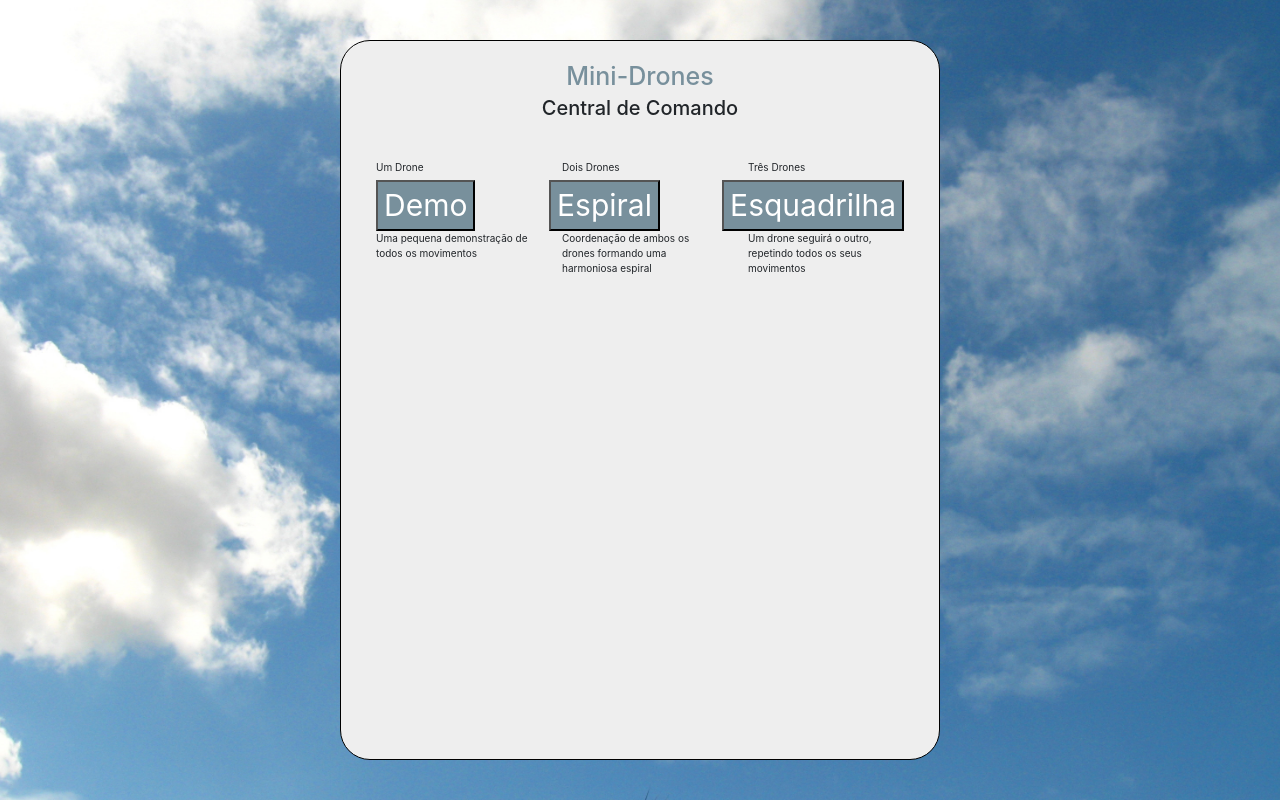
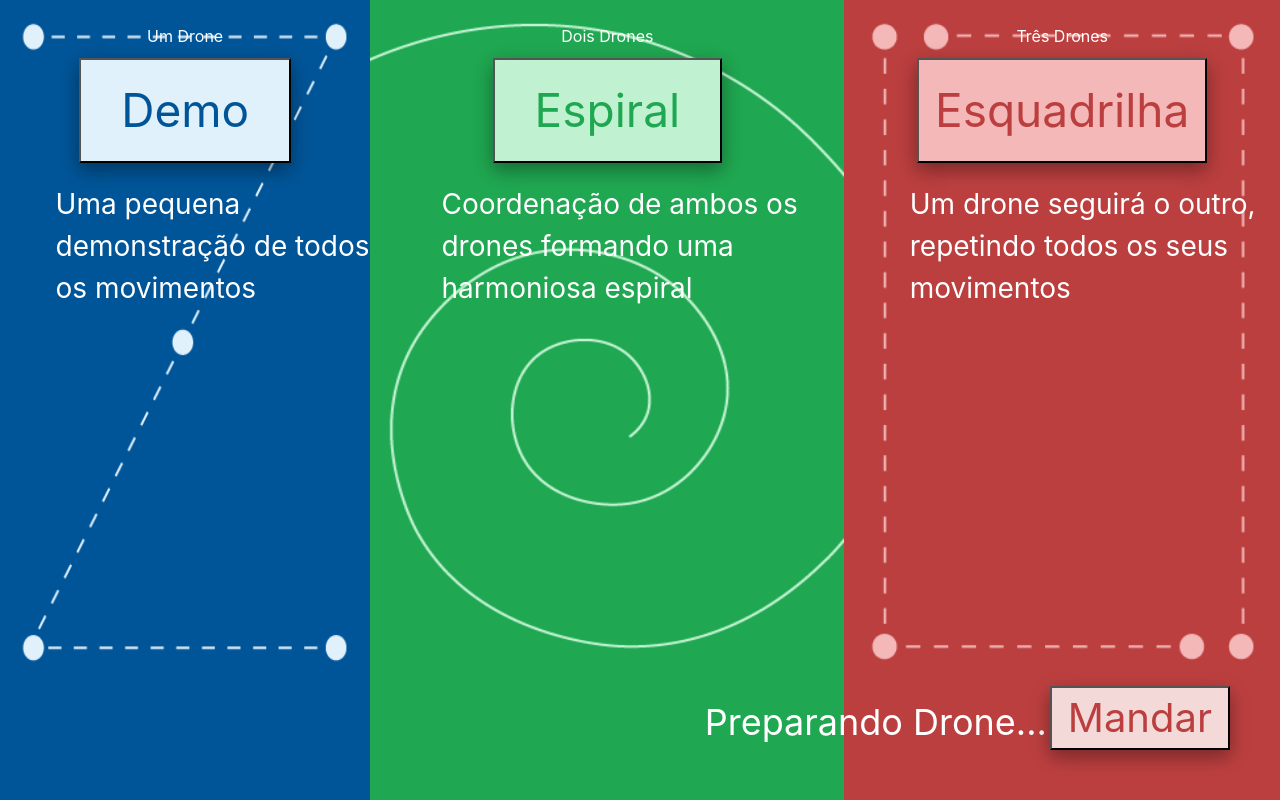
Before and after one commit to iguau23/iguau23.github.io, a plain HTML site: page index.html in a window 1280 px wide. Drawn offline with nearby package versions, Linux system fonts and the light colour scheme; no server answers.

Commit message:
versão do Gabriel

```diff
--- a/index.html
+++ b/index.html
@@ -5,43 +5,37 @@
   <meta charset="utf-8"/>
   <meta name="viewport" content="width=device-width, initial-scale=1, shrink-to-fit=no">
   <link href="styles/style.css" rel="stylesheet" type="text/css">
-  <link href="https://fonts.googleapis.com/css?family=Source+Sans+Pro" rel="stylesheet">
+  <link href="https://fonts.googleapis.com/css?family=Roboto:300" rel="stylesheet">
   <title> Mini-Drones: central de comando</title>
 </head>
 
 <body>
-  <h1> Mini-Drones</h1>
-  <h2>Central de Comando</h2>
 
+  <div class="box" id="bigBox">
+    <div class="box" id="demoBox">
+      <div class="text">Um Drone</div>
+      <div class="demo"><input type="button" id="demoButton" value="Demo" onclick="commandPressed('demo');"/></div>
+      <div class="text2">Uma pequena demonstração de todos os movimentos</div>
+    </div>
 
+    <div class="box" id="espiralBox">
+      <div class="text">Dois Drones</div>
+      <div class="myButton"><input type="button" id="espiralButton" value="Espiral" onclick="commandPressed('espiral');"/></div>
+      <div class="text2">Coordenação de ambos os drones formando uma harmoniosa espiral</div>
+    </div>
 
-  <div class="container">
-  <div class="row">
-    <div class="col">Um Drone</div>
-    <div class="col">Dois Drones</div>
-    <div class="col">Três Drones</div>
-    <div class="w-100"></div>
+    <div class="box" id="esquadrilhaBox">
+      <div class="text">Três Drones</div>
+      <div class="myButton"><input type="button" id="esquadrilhaButton" value="Esquadrilha" onclick="commandPressed('esquadrilha');"/></div>
+      <div class="text2">Um drone seguirá o outro, repetindo todos os seus movimentos</div>
+    </div>
+  </div>
 
-    <div class="col"><input type="button" id="demoButton" value="Demo" onclick="commandPressed('demo');"/></div>
-    <div class="col"><input type="button" id="espiralButton" value="Espiral" onclick="commandPressed('espiral');"/></div>
-    <div class="col"><input type="button" id="esquadrilhaButton" value="Esquadrilha" onclick="commandPressed('esquadrilha');"/></div>
-    <div class="w-100"></div>
+  <div class="fab" id="statusBox">
+    <span id="statusText"> Preparando Drone...</span>
+    <span ><input type="button" id="mandarButton" value="Mandar" onclick="sendCommand()"/></span>
+  </div>
 
-    <div class="col">
-      Uma pequena demonstração de todos os movimentos</div>
-    <div class="col">
-      Coordenação de ambos os drones formando uma harmoniosa espiral</div>
-    <div class="col">
-      Um drone seguirá o outro, repetindo todos os seus movimentos</div>
-  </div>
-</div>
-
-<section>
-  <div>
-    <input type="button" id="confirmaButton" value="Confirma" onclick="sendCommand()"/>
-    <p id="statusText">teste</p>
-  </div>
-</section>
 
 
 <script src="scripts/main.js"></script>
--- a/styles/style.css
+++ b/styles/style.css
@@ -1,16 +1,30 @@
 html {
   font-size: 10px;
   font-family: 'Open Sans', sans-serif;
-  background: url(sky.JPG) no-repeat center center fixed;
-  -webkit-background-size: cover;
-  -moz-background-size: cover;
-  -o-background-size: cover;
-  background-size: cover;
+}
+
+html, body, .viewport {
+   width: 100%;
+   height: 100%;
+   margin: 0;
+}
+
+.text{
+  color: #ffffff;
+  font-size: 16px;
+  margin-top: 24px;
+}
+.text2{
+  color: #ffffff;
+  font-size: 28px;
+  margin-left:15%;
+  margin-top: 20px;
+  text-align:left;
+
 }
 
 
 h1 {
-
   text-align: center;
   margin-top: 20px;
   color: #78909c;
@@ -26,46 +40,181 @@ p, li {
   letter-spacing: 1px;
 }
 
-table.tableForm td{
-  font-size: 10px;
-  color: #000000;
+#bigBox{
+  display: flex;
+  flex-flow: row nowrap;
+  width: 100%;
+  height: 100%;
+  margin: 0;
 }
 
-#demoButton, #espiralButton, #esquadrilhaButton{
-  font-size: 30px;
-  background-color: #78909c;
-  color: #fff;
-  margin-top: 5;
-}
-#demoButton:focus,
-#espiralButton:focus,
-#esquadrilhaButton:focus{
-  background: #212121;
-  color: #ffffff;
+#demoBox{
+  display: flex;
+  flex:auto;
+  flex-flow: column wrap;
+  background-color: #005598;
+  background-image: url('demo_pontilhado.png');
+  background-repeat: no-repeat;
+  background-size: 100% 100%;
+  align-items: center;
 }
 
-#confirmaButton{
-  margin-top: 30px;
-  font-size: 20px;
-  background-color: #1b5e20;
-  color: #ffffff;
+#espiralBox{
+  display: flex;
+  flex:auto;
+  flex-flow: column wrap;
+  background-color: #20A751;
+  background-image: url('espiral_pontilhado.png');
+  background-repeat: no-repeat;
+  background-size: 100% 100%;
+  align-items: center;
 }
-#confirmaButton:focus{
-  background-color: #c8e6c9;
-  color: #ffffff;
-}
-
-#status{
-  margin-top: 30px;
-  float:right;
+#esquadrilhaBox{
+  display: flex;
+  flex:auto;
+  flex-flow: column wrap;
+  background-color: #BC3F3F;
+  background-image: url('esquadrilha_pontilhado.png');
+  background-repeat: no-repeat;
+  background-size: 100% 100%;
+  align-items: center;
 }
 
 
-body {
-  width: 600px;
-  margin: 40 auto;
-  background-color: #eeeeee;
-  padding: 0 20px 20px 20px;
-  border: 1px solid black;
-  border-radius: 30px
+#demoButton{
+  max-width: 100%;
+  height: auto;
+
+  margin-top: 10px;
+  padding-right: 40px;
+  padding-left: 40px;
+  padding-top: 16px;
+  padding-bottom: 16px;
+
+  background-color: #E0F1FC;
+  color: #005598;
+  font-size: 46px;
+  box-shadow: 0 8px 16px 0 rgba(0,0,0,0.2), 0 6px 20px 0 rgba(0,0,0,0.19);
 }
+
+#demoButton:focus{
+  max-width: 100%;
+  height: auto;
+
+  margin-top: 10px;
+  padding-right: 40px;
+  padding-left: 40px;
+  padding-top: 16px;
+  padding-bottom: 16px;
+
+  background-color: #306D8E;
+  color: #E0F1FC;
+  font-size: 46px;
+}
+
+
+#espiralButton{
+  max-width: 100%;
+  height: auto;
+
+  margin-top: 10px;
+  padding-right: 40px;
+  padding-left: 40px;
+  padding-top: 16px;
+  padding-bottom: 16px;
+
+  background-color: #C0F2D1;
+  color: #20A751;
+  font-size: 46px;
+  box-shadow: 0 8px 16px 0 rgba(0,0,0,0.2), 0 6px 20px 0 rgba(0,0,0,0.19);
+}
+#espiralButton:focus{
+  max-width: 100%;
+  height: auto;
+
+  margin-top: 10px;
+  padding-right: 40px;
+  padding-left: 40px;
+  padding-top: 16px;
+  padding-bottom: 16px;
+
+  background-color: #268E46;
+  color: #C0F2D1;
+  font-size: 46px;
+}
+
+
+#esquadrilhaButton{
+  max-width: 100%;
+  height: auto;
+
+  margin-top: 10px;
+  padding-right: 16px;
+  padding-left: 16px;
+  padding-top: 16px;
+  padding-bottom: 16px;
+
+  background-color: #F4B8B8;
+  color: #BC3F3F;
+  font-size: 46px;
+  box-shadow: 0 8px 16px 0 rgba(0,0,0,0.2), 0 6px 20px 0 rgba(0,0,0,0.19);
+
+}
+#esquadrilhaButton:focus{
+  max-width: 100%;
+  height: auto;
+
+  margin-top: 10px;
+  padding-right: 16px;
+  padding-left: 16px;
+  padding-top: 16px;
+  padding-bottom: 16px;
+
+  background-color: #932F2F;
+  color: #F4B8B8;
+  font-size: 46px;
+}
+
+
+
+#statusBox{
+  position: fixed;
+  right: 50px;
+  bottom: 50px;
+}
+
+
+#mandarButton{
+  margin-top: 10px;
+  padding-right: 16px;
+  padding-left: 16px;
+  padding-top: 0px;
+  padding-bottom: 0px;
+
+  background-color: #F4D9D9;
+  color: #BC3F3F;
+  font-size: 40px;
+
+    box-shadow: 0 8px 16px 0 rgba(0,0,0,0.2), 0 6px 20px 0 rgba(0,0,0,0.19);
+}
+#mandarButton:focus{
+  margin-top: 10px;
+  padding-right: 16px;
+  padding-left: 16px;
+  padding-top: 0px;
+  padding-bottom: 0px;
+
+  background-color: #932F2F;
+  color: #F4D9D9;
+  font-size: 40px;
+  box-shadow: 0 8px 16px 0 rgba(0,0,0,0.2), 0 6px 20px 0 rgba(0,0,0,0.19);
+}
+
+#statusText{
+  color: #ffffff;
+  font-size: 36px;
+
+  vertical-align: sub;
+
+
+}
```
Also changed, not shown: styles/demo_bg.png (added), styles/demo_pontilhado.png (added), styles/espiral_pontilhado.png (added), styles/esquadrilha_pontilhado.png (added), tela_minidrone/demo_bg.png (added), tela_minidrone/demo_button.png (added), tela_minidrone/demo_pontilhado.png (added), tela_minidrone/espiral_bg.png (added), tela_minidrone/espiral_button.png (added), tela_minidrone/espiral_pontilhado.png (added), tela_minidrone/esquadrilha_bg.png (added), tela_minidrone/esquadrilha_button.png (added), tela_minidrone/esquadrilha_pontilhado.png (added), tela_minidrone/mandar_button.png (added).
